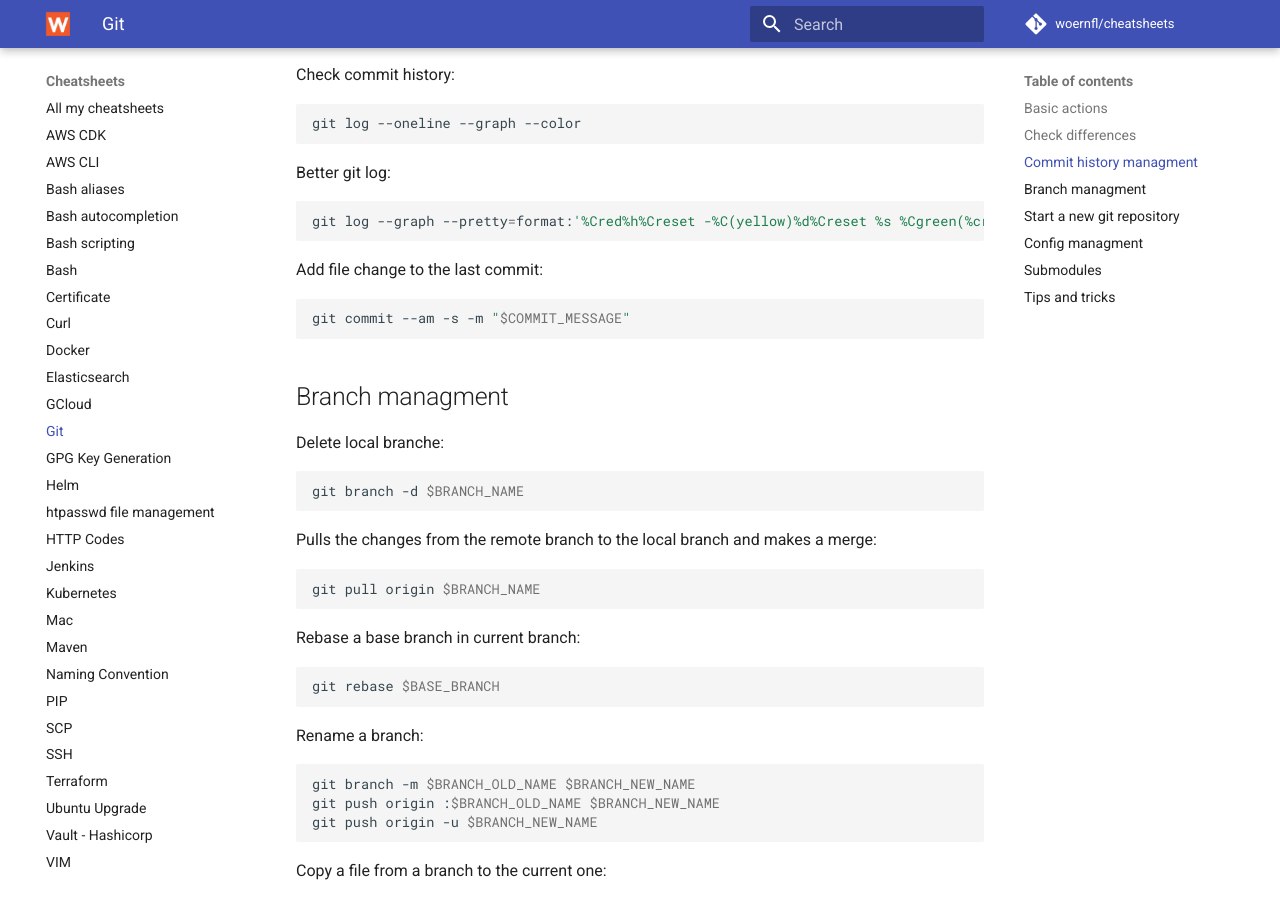
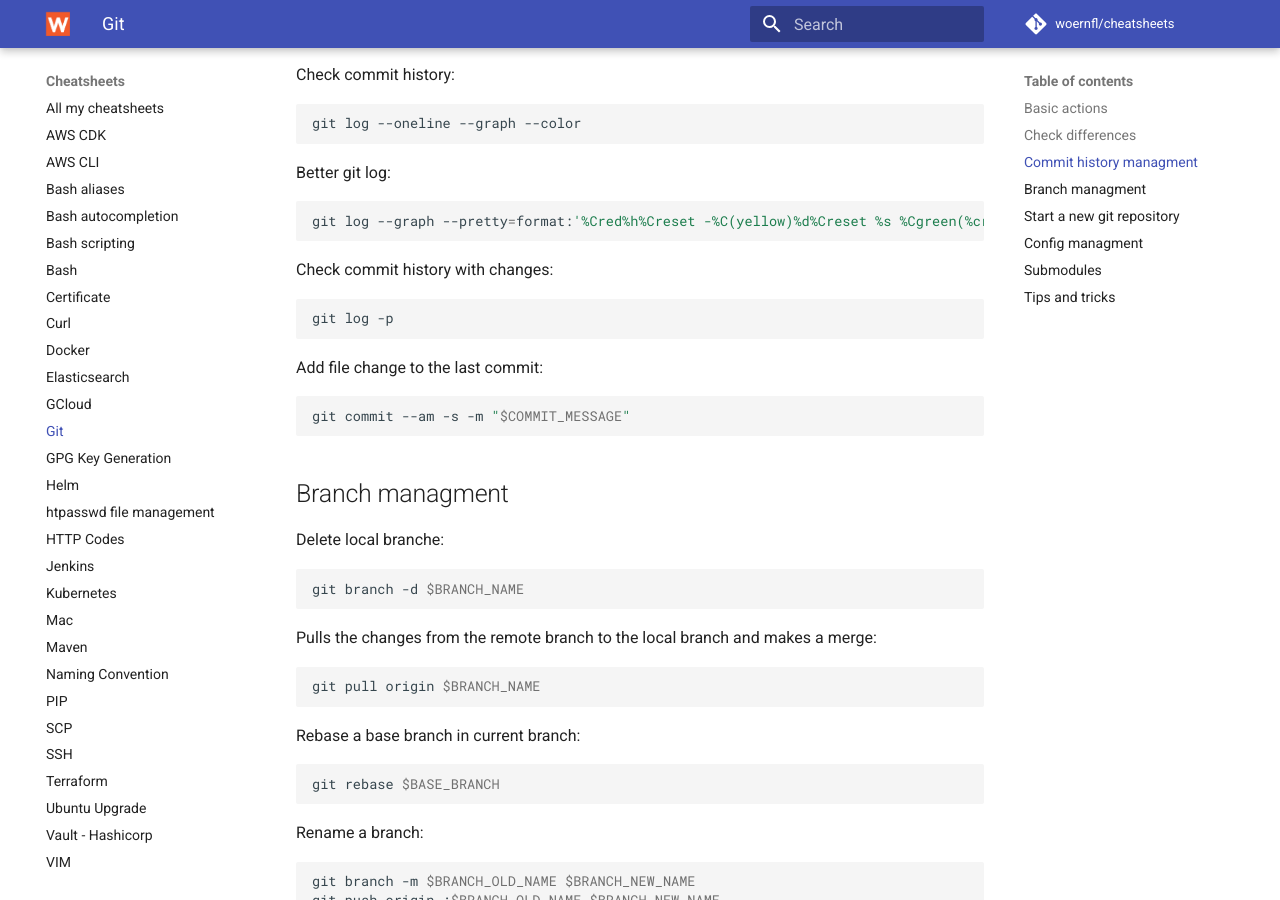
Before and after one commit to woernfl/cheatsheets, an MkDocs documentation site: the page built from docs/git.md, in a window 1280 px wide and 900 px high, scrolled down 1783 px. Built offline with MkDocs 1.6.1 and Material for MkDocs 9.7.7, drawn with Linux system fonts in a browser that asks for light colours; comment, search, counter and statistics services are not loaded.

Commit message:
Update git.md

````diff
--- a/docs/git.md
+++ b/docs/git.md
@@ -106,6 +106,12 @@
 
 ```bash
 git log --graph --pretty=format:'%Cred%h%Creset -%C(yellow)%d%Creset %s %Cgreen(%cr) %C(bold blue)<%an>%Creset' --abbrev-commit
+```
+
+Check commit history with changes:
+
+```bash
+git log -p
 ```
 
 Add file change to the last commit:
````
